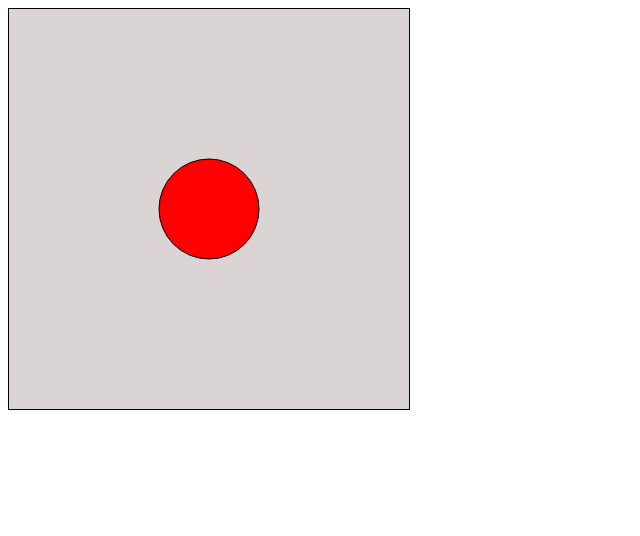
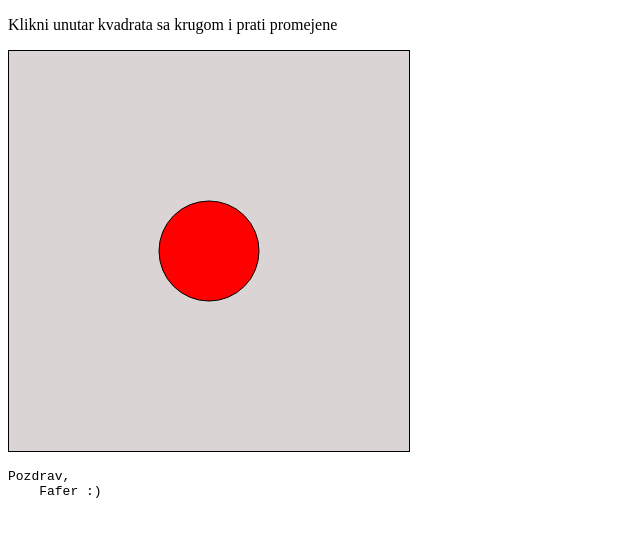
Before and after one commit to cabletech2233/chess, a plain HTML site: page index.html in a window 1280 px wide. Shown: the whole page, without its empty margins (0-640 px from the left). Drawn offline with Linux system fonts and the light colour scheme.

Commit message:
Update index.html

```diff
--- a/index.html
+++ b/index.html
@@ -8,10 +8,13 @@
     <title>Chess</title>
 </head>
 <body>
+    <p>Klikni unutar kvadrata sa krugom i prati promejene</p>
     <svg onclick="boja_ispune()" width="400" height="400" style="background-color:rgb(219, 212, 212); border:1px solid black">
         <circle id="c" cx="200" cy="200" r="50" stroke="black" fill="red"></circle>
 
     </svg>
+    <pre>Pozdrav,
+    Fafer :)</pre>
 
 </body>
 </html>
```
